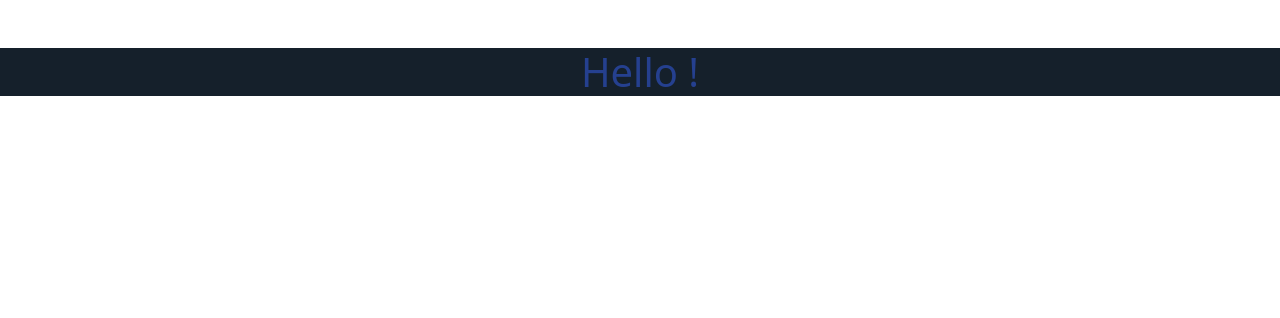
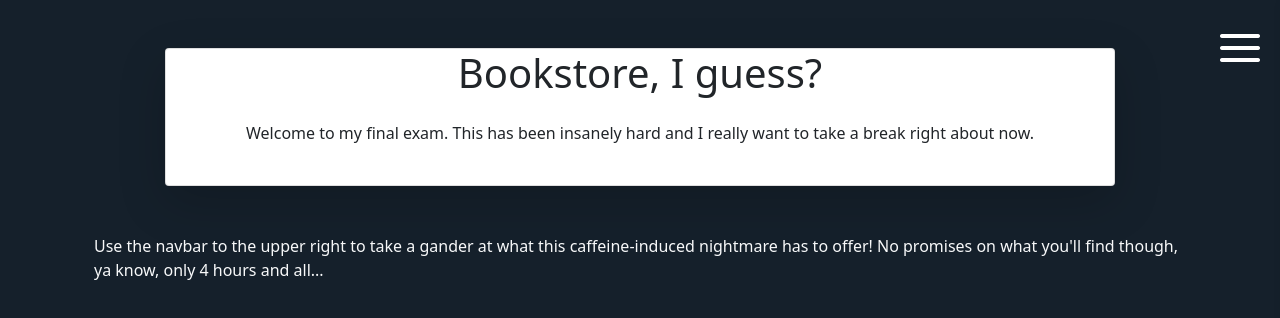
Before and after one commit to jshetler7/final-exam, a React app: page / in a window 1280 px wide. Shown: the top 318 px of the page. Built offline with nearby package versions, Linux system fonts and the light colour scheme.

Commit message:
home page and book list done

```diff
--- a/src/client/App.tsx
+++ b/src/client/App.tsx
@@ -1,14 +1,22 @@
 import * as React from 'react';
-import { useState, useEffect } from 'react';
+import { BrowserRouter, Routes, Route } from 'react-router-dom';
+
+import Navbar from './components/navbar';
+import Home from '../client/views/Home';
+import Books from './views/Books';
 
 
 const App = () => {
 
 
 	return (
-		<main className="container my-5">
-			<h1 className="text-primary text-center">Hello !</h1>
-		</main>
+		<BrowserRouter>
+			<Navbar />
+				<Routes>
+					<Route path='/' element={<Home />}/>
+					<Route path='/books' element={<Books />}/>
+				</Routes>
+		</BrowserRouter>
 	);
 };
 
--- a/src/client/components/navbar/index.tsx
+++ b/src/client/components/navbar/index.tsx
@@ -43,31 +43,31 @@ const Navbar = () => {
           </Link>
         </li>
         <li className="nav-item">
-          <Link to={"/collection"} className="nav-link text-light font-italic">
+          <Link to={"/books"} className="nav-link text-light font-italic">
             <i className="fa fa-address-card mr-3 text-light fa-fw"></i>
-            Collection
+            Books
           </Link>
         </li>
         <li className="nav-item">
-          <Link to={"/compose"} className="nav-link text-light font-italic">
+          <Link to={"/books/new"} className="nav-link text-light font-italic">
             <i className="fa fa-cubes mr-3 text-light fa-fw"></i>
-            Compose
+            Add a Book
           </Link>
         </li>
         <li className="nav-item">
-          <Link to={"/donate"} className="nav-link text-light font-italic">
+          <Link to={"/login"} className="nav-link text-light font-italic">
             <i className="fa fa-cubes mr-3 text-light fa-fw"></i>
-            Donate
+            Login
           </Link>
         </li>
         <li className="nav-item">
-          <Link to={"/contact"} className="nav-link text-light font-italic">
+          <Link to={"/register"} className="nav-link text-light font-italic">
             <i className="fa fa-cubes mr-3 text-light fa-fw"></i>
-            Contact
+            Register
           </Link>
         </li>
         <li className="nav-item">
-          <button className="btn btn-light" onClick={handleLogout}>
+          <button className="btn btn-light ms-1 mt-5" onClick={handleLogout}>
             <i className="fa fa-cubes mr-3 fa-fw"></i>
             Logout
           </button>
--- /dev/null
+++ b/src/client/types/index.ts
@@ -0,0 +1,18 @@
+export interface Books {
+    id: number;
+    title: string;
+    author: string;
+    price: number;
+    categoryid: number;
+    category_name: string;
+    _created: Date | string;
+};
+
+export interface BooksWithCat extends Books {
+    name: string;
+}
+
+export interface Categories {
+    id: number;
+    name: string;
+};
--- /dev/null
+++ b/src/client/views/Books.tsx
@@ -0,0 +1,39 @@
+import * as React from 'react';
+import { useState, useEffect } from 'react';
+import { Books, BooksWithCat } from '../types';
+import { apiService } from '../services/apiService';
+import { Link } from 'react-router-dom';
+
+const Books = () => {
+    const [books, setBooks] = useState<BooksWithCat[]>([]);
+
+
+    useEffect(() => {
+        apiService('/api/books')
+        .then(data => setBooks(data))
+        .catch(err => console.log(err))
+    }, []);
+
+
+    return(
+        <div className="container">
+            <div className="row justify-content-center">
+                <h1 className='text-light mt-5 text-center'>Book Listing</h1>
+                <ul className="list-group col-12 col-md-10 mt-5">
+                    {books.map((book) => (
+                        <Link to={'/books/' + book.id} key={`List-Number-${book.id}`} style={{textDecoration: 'none'}}>
+                        <div className="list-group-item">
+                            <h3>{book.title}</h3>
+                            <h4>{book.author}</h4>
+                            <h4>${book.price}</h4>
+                            <button className='btn btn-primary'>{book.name}</button>
+                        </div>
+                        </Link>
+                    ))}
+                </ul>
+            </div>
+        </div>
+    );
+}
+
+export default Books;
--- /dev/null
+++ b/src/client/views/Home.tsx
@@ -0,0 +1,25 @@
+import * as React from 'react';
+
+const Home = () => {
+    return(
+        <div className="container vh-100 vw-100">
+            <div className="row justify-content-center">
+                <div className="card col-12 col-md-10 text-center shadow-lg mt-5">
+                    <div className="card-title">
+                        <h1>Bookstore, I guess?</h1>
+                        <div className="card-body">
+                            <div className="card-text">
+                                <p>Welcome to my final exam. This has been insanely hard and I really want to take a break right about now.</p>
+                            </div>
+                        </div>
+                    </div>
+                </div>
+                <div className="row my-5">
+                    <p className='text-light'>Use the navbar to the upper right to take a gander at what this caffeine-induced nightmare has to offer! No promises on what you'll find though, ya know, only 4 hours and all...</p>
+                </div>
+            </div>
+        </div>
+    );
+}
+
+export default Home;
```
